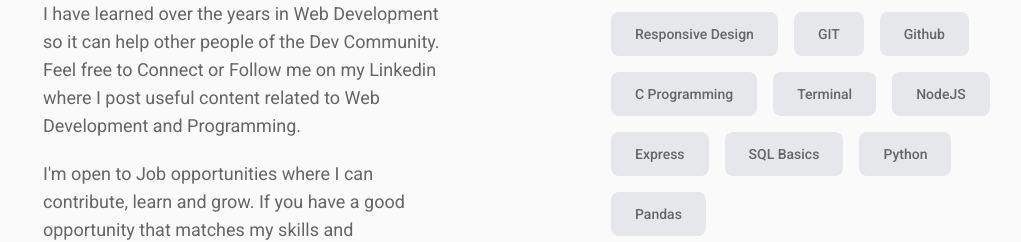
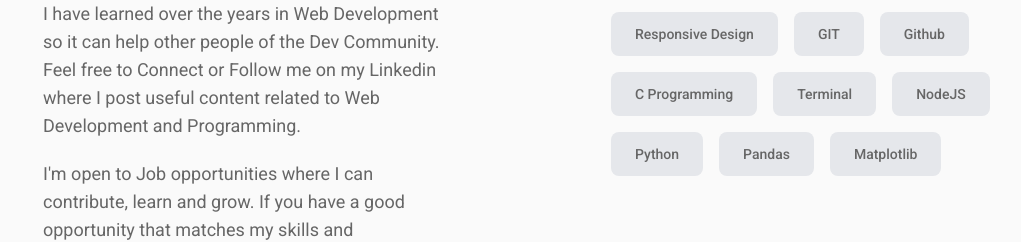
Before and after one commit to jasonkwm/personal-website, a React (Create React App) app: page / in a window 1280 px wide. Shown: the part 1420-1662 px from the top of the page, without its empty margins (117-1138 px from the left). Built offline with nearby package versions, Linux system fonts and the light colour scheme.

Commit message:
reset contact form upon submit to prevent spam

```diff
--- a/src/components/AboutSection.tsx
+++ b/src/components/AboutSection.tsx
@@ -1,8 +1,8 @@
 import React from 'react'
 
 type Props = {}
-let skills=["HTML", "CSS", "SASS", "Tailwind CSS", "JavaScript", "TypeScript", "ReactJS", "D3.js", "Responsive Design", "GIT", "Github",
-            "C Programming", "Terminal", "NodeJS", "Express", "SQL Basics", "Python", "Pandas"];
+let skills=["HTML", "CSS", "SASS", "Tailwind CSS", "JavaScript", "TypeScript", "ReactJS", "D3.js", "Responsive Design",
+            "GIT", "Github", "C Programming", "Terminal", "NodeJS", "Python", "Pandas", "Matplotlib"];
 
 export default function AboutSection({}: Props) {
   return (
--- a/src/components/ContactSection.tsx
+++ b/src/components/ContactSection.tsx
@@ -1,4 +1,4 @@
-import {useRef} from 'react'
+// import React from 'react'
 
 type Props = {}
 
@@ -6,6 +6,7 @@ function handleSubmit(e: any):void {
   e.preventDefault();
   const data = new FormData(e.target as HTMLFormElement);
   const action = e.target.action;
+  e.target.reset();
   fetch(action, {
     method:"post",
     body: data
```
